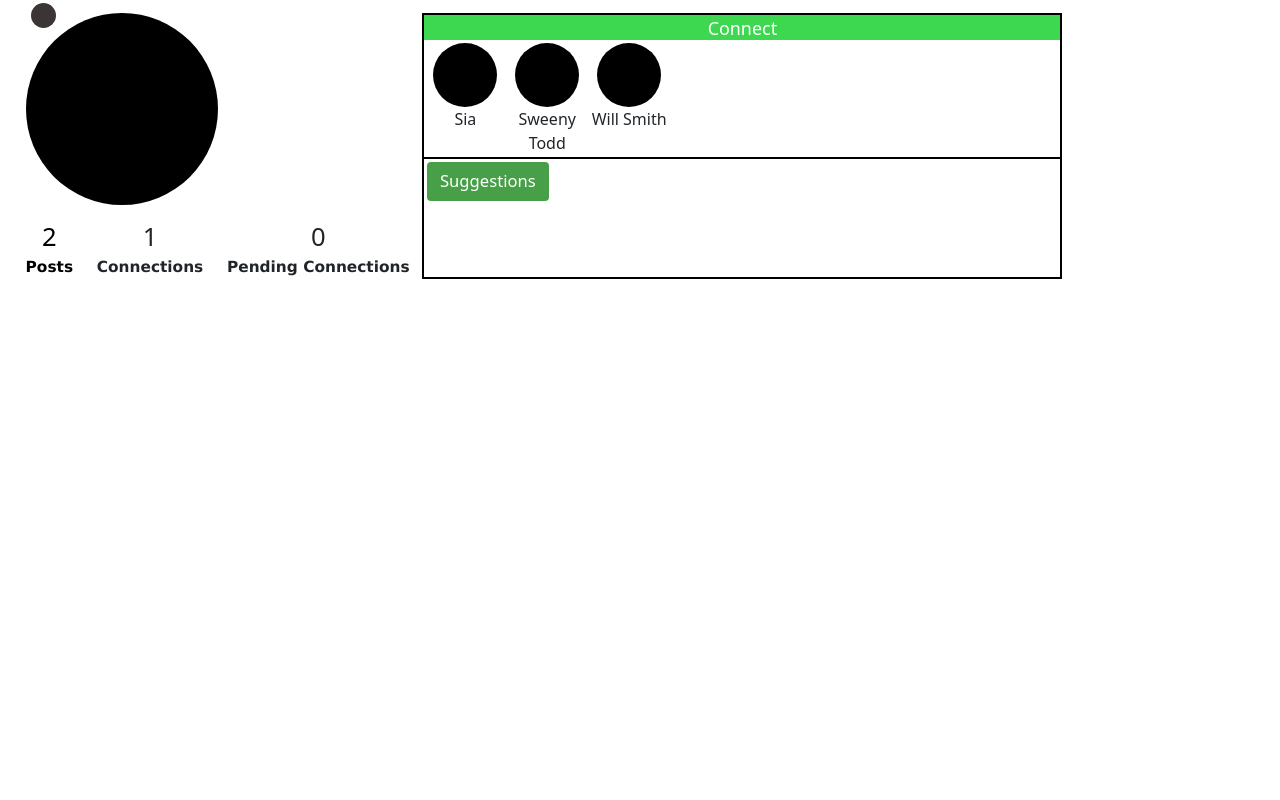
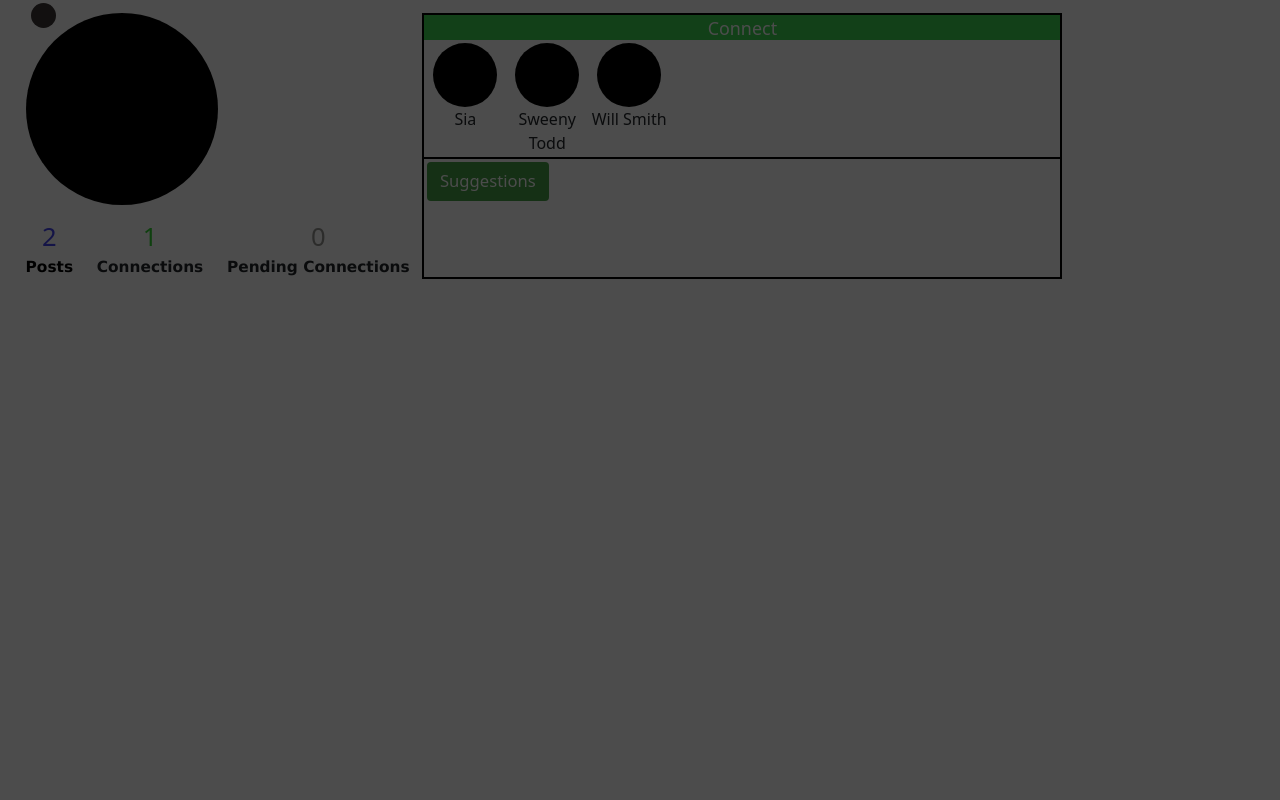
Before and after one commit to Sanat2002/Connect, a Django app: template connect1/templates/home.html in a window 1280 px wide. Run offline with Django 3.2, Linux system fonts and the light colour scheme; the template is opened without the code that fills it, so the values that code supplies are empty.

Commit message:
working on connections frontend

```diff
--- a/connect1/templates/home.html
+++ b/connect1/templates/home.html
@@ -73,10 +73,6 @@
   </head>
   <body>
 
-    <!-- <div style="position: absolute;background-color: rgb(0,0,0,.7);top: 0;left: 0;right: 0;bottom: 0;">
-
-    </div> -->
-
     <div class="d-flex">
 
       <div style="margin-left: 2vw;margin-top: 1vw;width:30vw;">
@@ -90,19 +86,21 @@
         <div style="font-size: 1.5vw;">{{user.email}}</div>
         <div style="font-size: 1vw;">{{user.bio}}</div>
 
-        <div class="d-flex justify-content-between" style="">
+        <div class="d-flex justify-content-between">
 
           <a href="/posts" style="text-decoration: none;color: black;"><div>
-            <div style="text-align: center;font-size: 2vw;">2</div>
+            <div style="text-align: center;font-size: 2vw;color: rgb(69, 69, 238);">2</div>
             <div style="font-weight: bolder;font-size: 1.2vw;font-family: Verdana, Geneva, Tahoma, sans-serif;">Posts</div>
             </div>
           </a>
+
           <div onclick="topreventscroll()" style="cursor: pointer;">
-            <div style="text-align: center;font-size: 2vw;">1</div>
+            <div style="text-align: center;font-size: 2vw;color: rgb(50, 216, 50);">1</div>
             <div style="font-weight: bolder;font-size: 1.2vw;font-family: Verdana, Geneva, Tahoma, sans-serif;">Connections</div>
           </div>
+
           <div onclick="toscroll()" style="cursor: pointer;">
-            <div style="text-align: center;font-size: 2vw;">0</div>
+            <div style="text-align: center;font-size: 2vw;color: rgb(148, 148, 144);">0</div>
             <div style="font-weight: bolder;font-size: 1.2vw;font-family: Verdana, Geneva, Tahoma, sans-serif;">Pending Connections</div>
           </div>
         </div>
@@ -247,8 +245,11 @@
     </div>
 
 
+    <div style="position: absolute;background-color: rgb(0,0,0,.7); top: 0;height: 100%;width: 100%;">
+
+    </div>
+
     <script>
-
       // this is how we can prevent windows to scroll
       function topreventscroll(){
         window.onscroll = () =>  window.scroll(0, 0);
```
